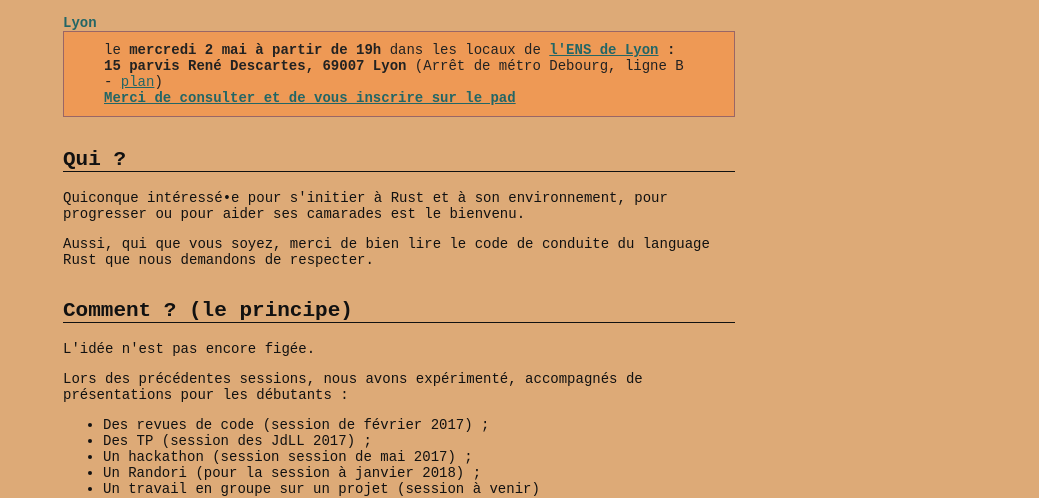
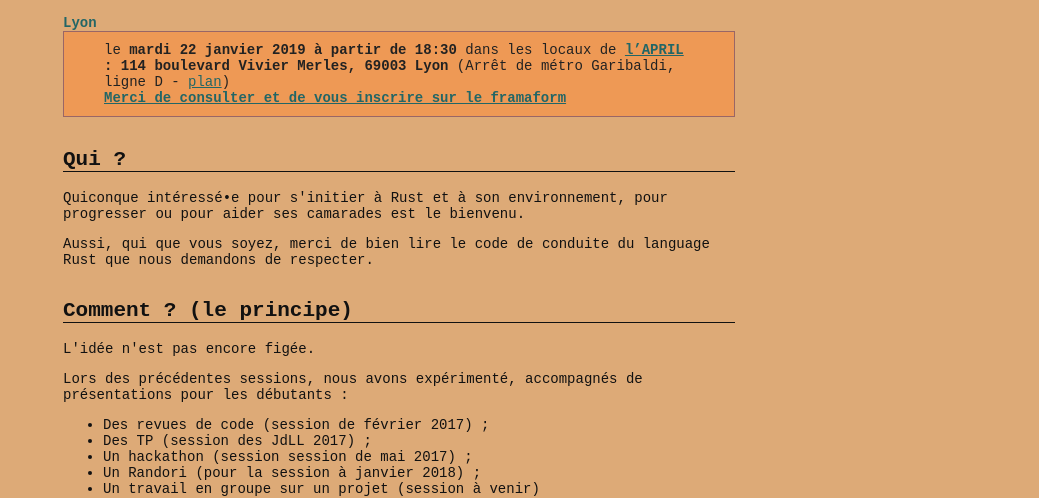
Before and after one commit to TupperRust/tupperrust.github.io, a plain HTML site: page index.html in a window 1280 px wide. Shown: the part 309-807 px from the top of the page, without its empty margins (241-1280 px from the left). Drawn offline with Linux system fonts and the light colour scheme.

Commit message:
Add next event on January 2019

```diff
--- a/index.html
+++ b/index.html
@@ -29,10 +29,10 @@
     <h2>Prochaines sessions</h2>
     <dl>
       <dt>Lyon</dt>
-      <dd> le <strong>mercredi 2 mai à partir de 19h</strong> dans les locaux de
-      <strong><a href="http://ens-lyon.fr" rel="nofollow">l'ENS de Lyon</a> : 15 parvis René Descartes, 69007 Lyon</strong>
-      (Arr&ecirc;t de métro Debourg, ligne B - <a href="https://www.openstreetmap.org/?mlat=45.73278&mlon=4.83424#map=18/45.73278/4.83424">plan</a>)<br />
-      <a style="font-weight: bold" href="https://pad.hadoly.fr/p/tupperrust-2018-05">Merci de consulter et de vous inscrire sur le pad</a>
+      <dd> le <strong>mardi 22 janvier 2019 à partir de 18:30</strong> dans les locaux de
+      <strong><a href="http://groupe.april.fr/" rel="nofollow">l’APRIL</a> : 114 boulevard Vivier Merles, 69003 Lyon</strong>
+      (Arr&ecirc;t de métro Garibaldi, ligne D - <a href="https://www.openstreetmap.org/?mlat=45.75179&mlon=4.85937#map=17/45.75179/4.85937">plan</a>)<br />
+      <a style="font-weight: bold" href="https://framaforms.org/tupper-rust-janvier-2018-1546189307">Merci de consulter et de vous inscrire sur le framaform</a>
       </dd>
     </dl>
   </section>
```
